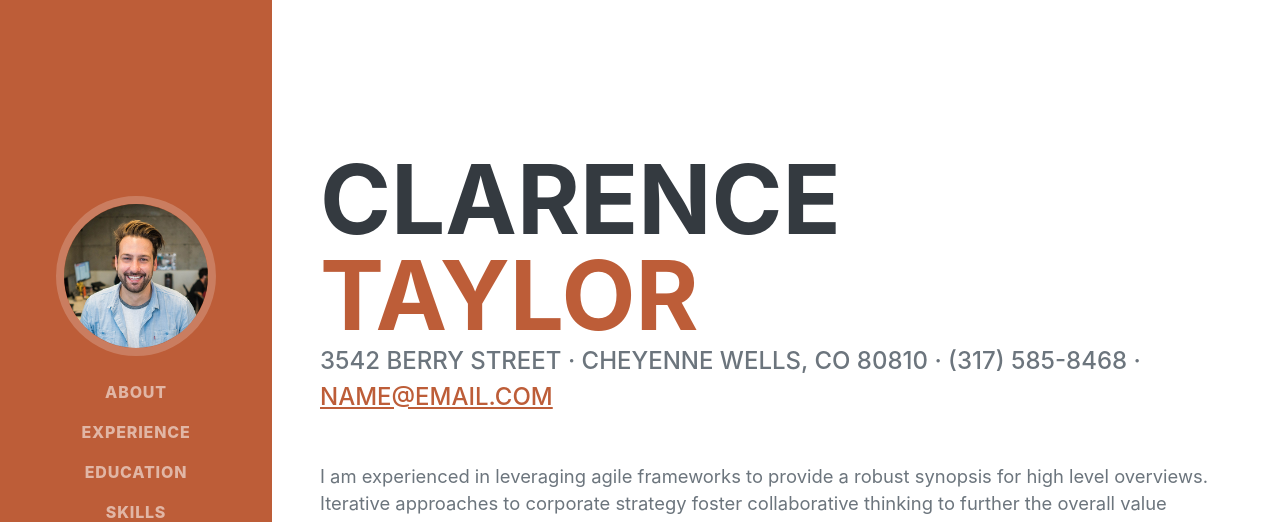
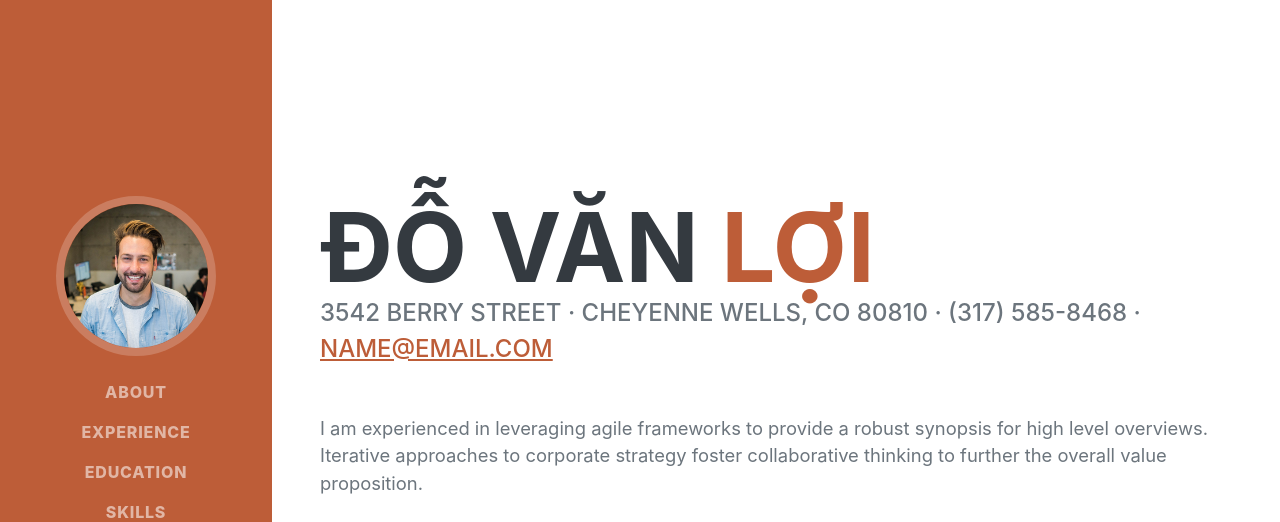
Before and after one commit to VanLoi-code/cv, a plain HTML site: page index.html in a window 1280 px wide. Shown: the top 522 px of the page. Drawn offline with nearby package versions, Linux system fonts and the light colour scheme; a web font is replaced by a local one.

Commit message:
init project

```diff
--- a/index.html
+++ b/index.html
@@ -40,8 +40,8 @@
             <section class="resume-section" id="about">
                 <div class="resume-section-content">
                     <h1 class="mb-0">
-                        Clarence
-                        <span class="text-primary">Taylor</span>
+                        ĐỖ VĂN
+                        <span class="text-primary">LỢI</span>
                     </h1>
                     <div class="subheading mb-5">
                         3542 Berry Street · Cheyenne Wells, CO 80810 · (317) 585-8468 ·
```
